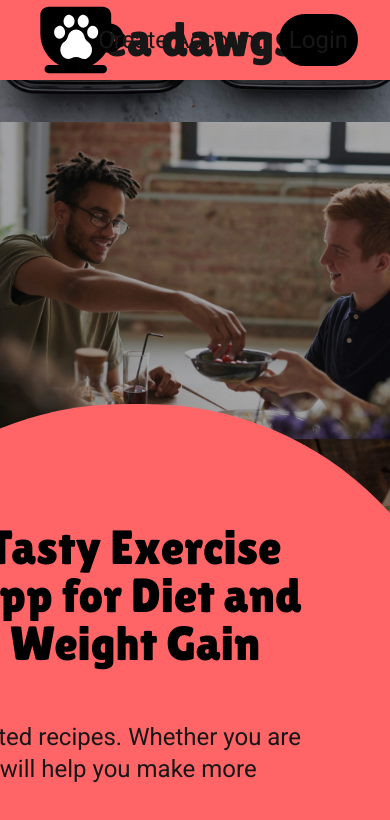
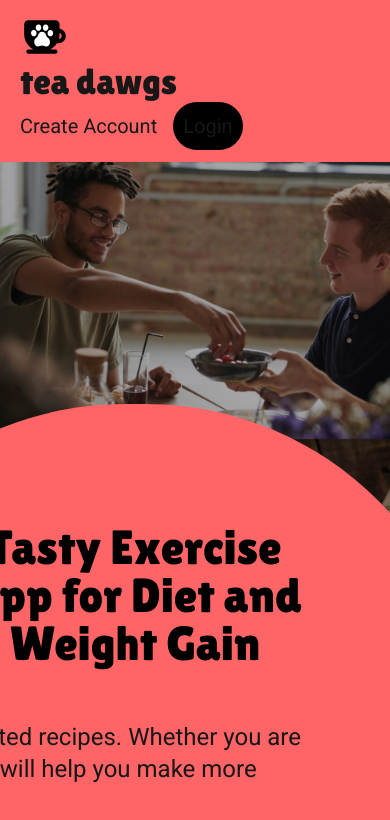
Before and after one commit to Firedynex/Minions-Project, a Next.js app in the folder teadawgs-minions-project/: page / in a window 390 px wide. Shown: the top 820 px of the page. Built offline with nearby package versions, Linux system fonts and the light colour scheme; no server answers.

Commit message:
Mobile friendly header

```diff
--- a/teadawgs-minions-project/src/components/ui-elements/Header.tsx
+++ b/teadawgs-minions-project/src/components/ui-elements/Header.tsx
@@ -1,46 +1,68 @@
 "use client"
 import Image from "next/image";
-import { useState } from "react";
+import { useEffect, useState } from "react";
 import { useRouter } from "next/navigation";
+import Link from "next/link";
+import { doLogout } from "@/app/auth/authActions";
+import { Session } from "next-auth";
 
-export default function Header({authenticated}: {authenticated: boolean}) {
-    const [isLoggedIn, setIsLoggedIn] = useState(authenticated);
+interface HeaderProperties {
+    session: Session | null;
+}
+
+// {authenticated}: {authenticated: boolean}
+export default function Header({ session }: HeaderProperties) {
+    const [isLoggedIn, setIsLoggedIn] = useState(!!session?.user);
     const router = useRouter();
+
+    useEffect(() => {
+        setIsLoggedIn(!!session?.user);
+    }, [session]);
+
+    const handleLogout = () => {
+        doLogout();
+        setIsLoggedIn(!!session?.user);
+    }
 
 
     return (
-        <div className="flex justify-center items-center bg-red-400 w-full h-20 space-x-2 shadow-lg">
-            <div className="absolute left-4">
+        <nav className="bg-red-400 x-auto max-w-7x1 px-2 sm:px-6 l:px-8 mx-auto">
+            <div className="relative grid p-3 items-center justify-between">
+                {/* <div className="flex flex-1 items-center justify-center md:items-stretch"> */}
+                    {/* Logo and name */}
+                    <div className="md:flex left-4">
+                        <Link href="/">
                             <Image
                                 src="/teacup_dog_paw_logo.svg"
                                 alt="Teacup Dog Paw Logo"
-                    width={100}
-                    height={100}
-                    className="top-4 left-4 ml-4"
+                                width={50}
+                                height={50}
+                                className="md:h-16 md:w-16"
                                 priority
                             />
+                        </Link>
                     </div>
+                    <h1 className={`font-lilita text-4xl md:text-5xl md:absolute md:left-1/2 md:transform md:-translate-x-1/2`}>tea dawgs</h1>
+                {/* </div> */}
 
-            <h1 className={`font-lilita text-5xl`}>tea dawgs</h1>
-
-            {isLoggedIn && (
-            <div className="absolute right-4 flex items-center space-x-4">
-                <span className={`font-roboto text-2xl`}>{"Welcome, "}</span>
-                <button onClick={() => router.push("/")} className="flex items-center justify-between border-solid border-2 border-black rounded-full bg-black p-2 hover:bg-gray-700 transition duration-300 mr-4 cursor-pointer">
+                {/* Login and out for Desktop*/}
+                {isLoggedIn && session?.user ? (
+                    <div className="md:absolute right-4 items-center space-x-4 flex">
+                        <span className={`font-roboto text-xl `}>Welcome, {session.user?.name || session.user?.email}</span>
+                        <button onClick={ handleLogout} className="flex items-center justify-between border-solid border-2 border-black rounded-full bg-black p-2 hover:bg-gray-700 transition duration-300 mr-4 cursor-pointer">
                             <svg xmlns="http://www.w3.org/2000/svg" height="30px" viewBox="0 -960 960 960" width="30px" fill="#e3e3e3"><path d="M200-120q-33 0-56.5-23.5T120-200v-560q0-33 23.5-56.5T200-840h280v80H200v560h280v80H200Zm440-160-55-58 102-102H360v-80h327L585-622l55-58 200 200-200 200Z"/></svg>
                             <span className={`font-roboto} text-2xl`}>{"Logout"}</span>
                         </button>
                     </div>
-            )}
-
-            {!isLoggedIn && (
-                <div className="absolute right-4 flex items-center space-x-4">
-                    <span className={`font-roboto text-2xl hover:text-gray-700 hover: cursor-pointer`} onClick={() => router.push("/create-account-page")}>{"Create Account"}</span>
+                ) : (
+                    <div className="md:absolute right-4 items-center space-x-4 flex">
+                        <span className={`font-roboto text-xl hover:text-gray-700 hover: cursor-pointer`} onClick={() => router.push("/create-account-page")}>{"Create Account"}</span>
                         <button onClick={() => router.push("/login-page")} className="flex items-center justify-between border-solid border-2 border-black rounded-full bg-black p-2 hover:bg-gray-700 transition duration-300 mr-4 cursor-pointer">
-                        <span className={`font-roboto text-2xl`}>{"Login"}</span>
+                            <span className={`font-roboto text-xl`}>{"Login"}</span>
                         </button>
                     </div>
                 )}
             </div>
+        </nav>
     );
 }
```
Lines whose indentation alone changed are shown as unchanged.
